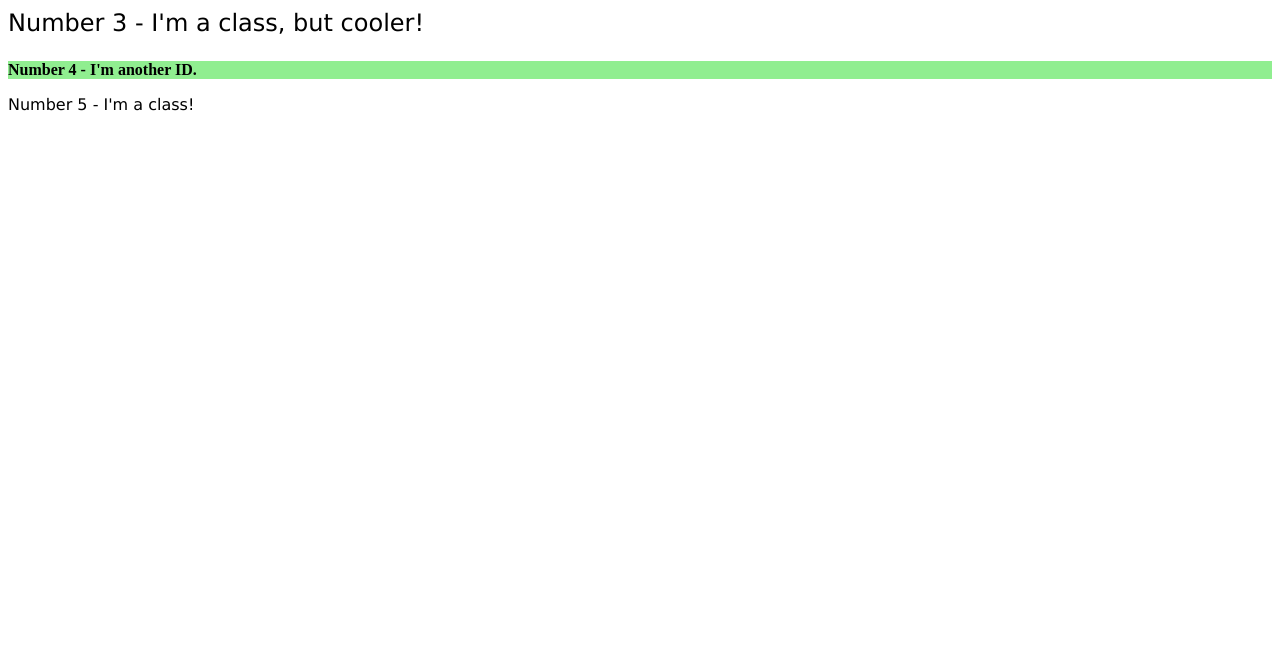
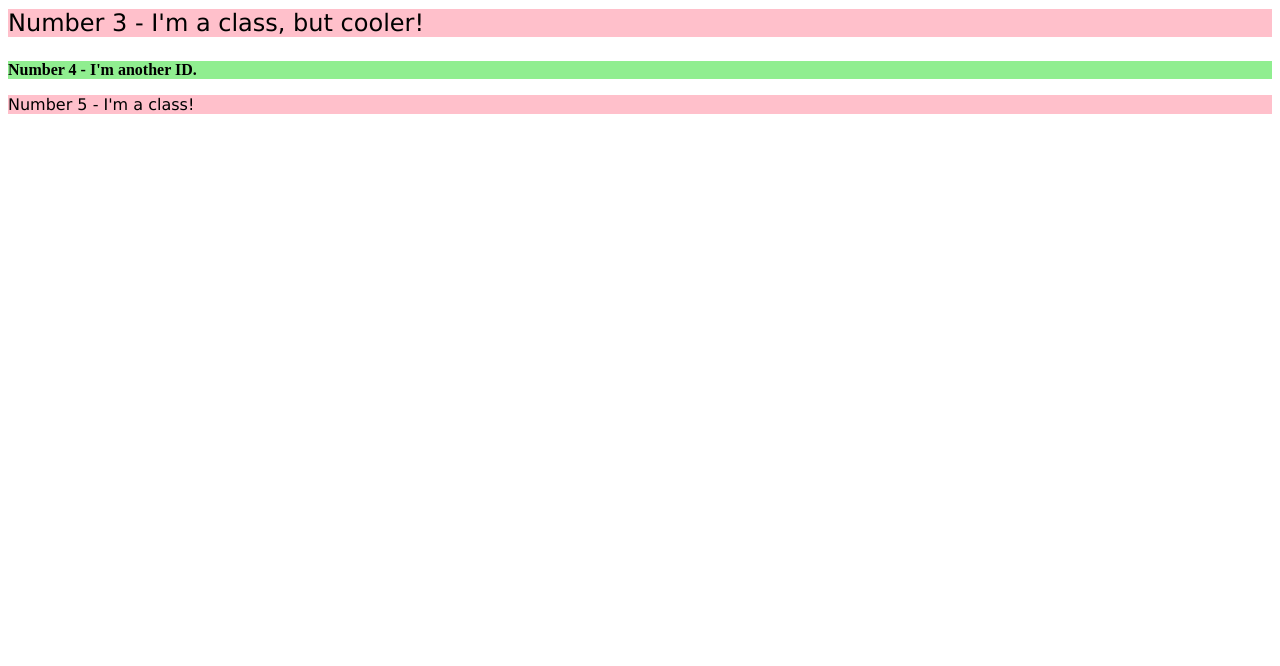
Before and after one commit to Plutarch-Sushi/css-exercises, a plain HTML site: page class-id-selectors/index.html in a window 1280 px wide. Shown: the part 134-800 px from the top of the page. Drawn offline with Linux system fonts and the light colour scheme.

Commit message:
Edited color of p element

```diff
--- a/class-id-selectors/styles.css
+++ b/class-id-selectors/styles.css
@@ -1,5 +1,5 @@
 .odd{
-    background-color: light red/pink;
+    background-color: pink;
     font-family: Verdana, DejaVu Sans, sans-serif;
 }
 #baby{
```
